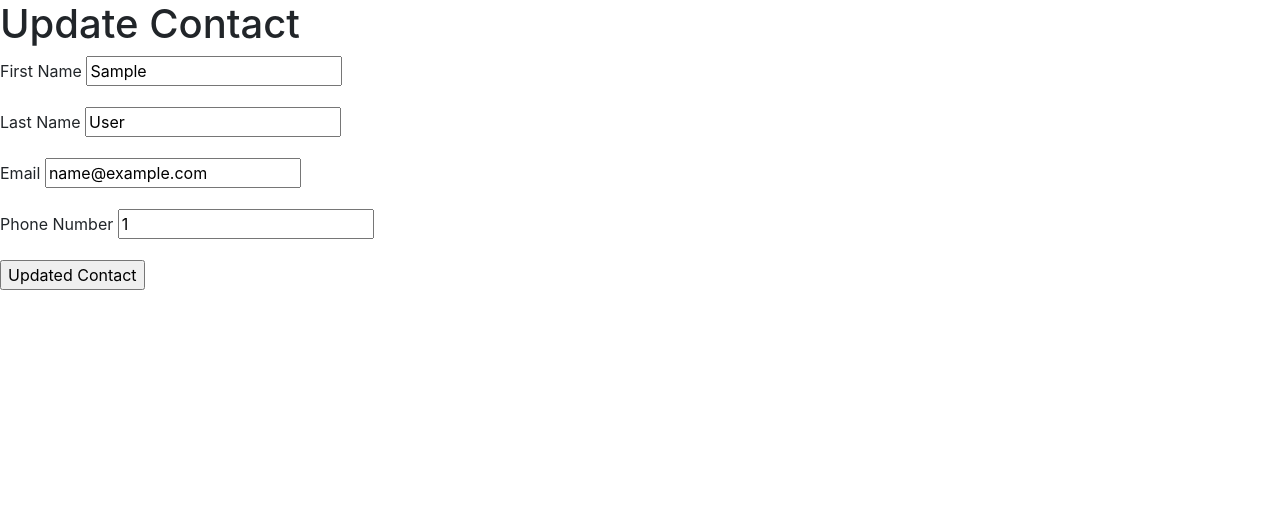
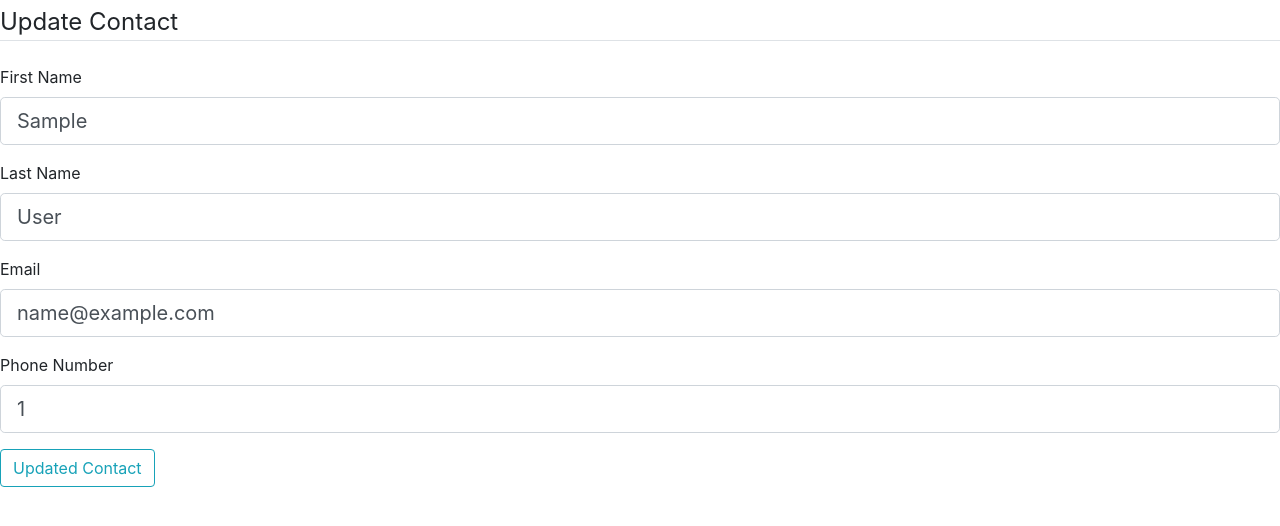
Before and after one commit to FelippoDev/Flask-Agenda, a Flask app: page /update/1 in a window 1280 px wide. Shown: the part 56-582 px from the top of the page. Run offline with Flask 2, Linux system fonts and the light colour scheme; a user stored in the database is signed in; tables that the repository leaves empty hold one stand-in row (values such as "Sample post"); some libraries are stand-ins or nearby versions.

Commit message:
pagination

```diff
--- a/flaskagenda/routes.py
+++ b/flaskagenda/routes.py
@@ -19,12 +19,13 @@ def load_user(id):
 @app.route("/")
 @login_required
 def index():
+    page = request.args.get('page', 1, type=int)
     search = request.args.get('search')
     if search:
         contacts = Contact.query.filter(Contact.first_name.contains(search) |
-        Contact.last_name.contains(search) | Contact.email.contains(search)).filter_by(user_id=current_user.id).all()
+        Contact.last_name.contains(search) | Contact.email.contains(search)).filter_by(user_id=current_user.id).paginate(page=page, per_page=2)
     else:
-        contacts = Contact.query.filter_by(user_id=current_user.id).all()
+        contacts = Contact.query.filter_by(user_id=current_user.id).paginate(page=page, per_page=6)
 
     return render_template('index.html', contacts=contacts)
 
--- a/flaskagenda/templates/base.html
+++ b/flaskagenda/templates/base.html
@@ -11,16 +11,17 @@
 </head>
 <body>
     <nav class="navbar navbar-expand-sm navbar-dark bg-dark">
-        <a href="{{ url_for('index')}}" class="navbar-brand">Flask Agenda</a>
+        {% if current_user.is_authenticated%}
+            <a href="{{ url_for('index')}}" class="navbar-brand">Flask Agenda</a>
+        {%else%}
+            <span href="" class="navbar-brand">Flask Agenda</span>
+        {%endif%}
         <button
             class="navbar-toggler" type="button" data-toggle="collapse" data-target="#navbarMenu">
         <span class="navbar-toggler-icon"></span>
         </button>
         <div class="collapse navbar-collapse" id="navbarMenu">
             <ul class="navbar-nav ms-auto">
-                <li class="nav-item">
-                    <a href="{{ url_for('index')}}" class="nav-link">Home</a>
-                </li>
                 {% if not current_user.is_authenticated %}
                     <li class="nav-item">
                         <a href="{{ url_for('login')}}" class="nav-link">Login</a>
@@ -29,6 +30,9 @@
                         <a href="{{ url_for('register')}}" class="nav-link">Register</a>
                     </li class="nav-item">
                 {% else %}
+                    <li class="nav-item">
+                        <a href="{{ url_for('index')}}" class="nav-link">Home</a>
+                    </li>
                     <li class="nav-item">
                         <a href="{{ url_for('dashboard')}}" class="nav-link">Dashboard</a>
                     </li>
--- a/flaskagenda/templates/dashboard.html
+++ b/flaskagenda/templates/dashboard.html
@@ -1,6 +1,8 @@
 {% extends 'base.html' %}
 {% block body %}
-    <h1>Hello {{ current_user.username }}</h1>
+    <div class="container mx-0 my-5">
+        <h2>Hello {{ current_user.username }}</h2>
+    </div>
     <div class="content">
         <form action="" method="POST">
             <fieldset class="form-group">
@@ -51,7 +53,7 @@
                     {% endif%}
                 </div>
                 <div class="submit-btn">
-                    {{form.submit}}
+                    {{ form.submit(class="btn btn-outline-info") }}
                 </div>
             </fieldset>
         </form>
--- a/flaskagenda/templates/update.html
+++ b/flaskagenda/templates/update.html
@@ -1,10 +1,11 @@
 {% extends 'base.html' %}
 
 {% block body %}
-    <h1>Update Contact</h1>
-    <div class="content">
+    <div class="content-section">
         <form action="" method="POST">
             {{ form.hidden_tag() }}
+            <fieldset class="form-group my-1">
+                <legend class="border-bottom mb-4 ">Update Contact</legend>
             <div class="form-group">
                 {{ form.first_name.label(class='form-control-label')}}
                 {% if form.first_name.errors %}
@@ -13,7 +14,7 @@
                         <span class="invalid-feedback">{{ error }}</span>
                     {% endfor %}
                 {% else %}
-                    {{ form.first_name(class='something')}}
+                    {{ form.first_name(class="form-control form-control-lg")}}
                 {% endif%}
             </div>
             <div class="form-group">
@@ -24,7 +25,7 @@
                         <span class="invalid-feedback">{{ error }}</span>
                     {% endfor %}
                 {% else %}
-                    {{ form.last_name(class='something')}}
+                    {{ form.last_name(class="form-control form-control-lg")}}
                 {% endif%}
             </div>
             <div class="form-group">
@@ -35,7 +36,7 @@
                         <span class="invalid-feedback">{{ error }}</span>
                     {% endfor %}
                 {% else %}
-                    {{ form.email(class='something')}}
+                    {{ form.email(class="form-control form-control-lg")}}
                 {% endif%}
             </div>
             <div class="form-group">
@@ -46,12 +47,11 @@
                         <span class="invalid-feedback">{{ error }}</span>
                     {% endfor %}
                 {% else %}
-                    {{ form.number(class='something')}}
+                    {{ form.number(class="form-control form-control-lg")}}
                 {% endif%}
             </div>
-            <div class="submit-btn">
-                {{form.submit}}
-            </div>
+             {{form.submit(class="btn btn-outline-info")}}
+            </fieldset>
         </form>
     </div>
 {% endblock %}
```
Also changed, not shown: flaskagenda/templates/index.html (+16 -5 lines), flaskagenda/templates/login.html (+4 -3 lines), flaskagenda/templates/register.html (+7 -5 lines), flaskagenda/templates/reset_password.html (+7 -5 lines), flaskagenda/templates/reset_request.html (+6 -3 lines).
